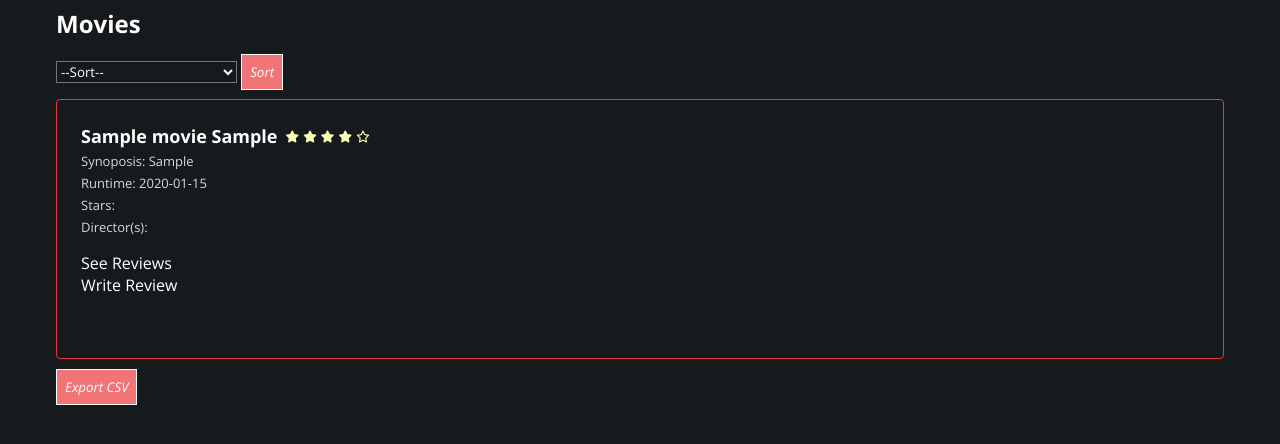
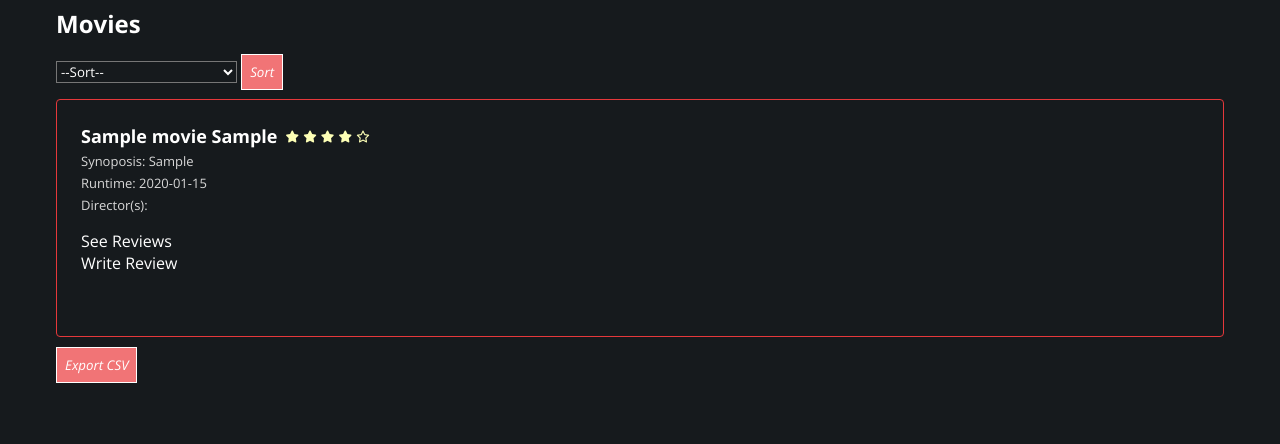
Before and after one commit to supriyasavaram/mcu, a Django app: page /movies in a window 1280 px wide. Shown: the part 166-610 px from the top of the page. Run offline with Django 3.2, Linux system fonts and the light colour scheme; data comes from the database, SQL or seed files in the repository; tables that the repository leaves empty hold one stand-in row (values such as "Sample post"); parts of the project's set-up code (start-up, migrations or seed data) failed here and were passed over; some libraries are stand-ins or nearby versions.

Commit message:
small small fix

```diff
--- a/mcu_site/templates/movies.html
+++ b/mcu_site/templates/movies.html
@@ -51,10 +51,10 @@
         <div class="runtime">
             Runtime: {{ movie.runtime }}
         </div>
-        <div class="actors">
+        {% comment %} <div class="actors">
             Stars:
             {{ movie.actors.all |join:", " }}
-        </div>
+        </div> {% endcomment %}
         <div class="directors">
             Director(s): {{ movie.directors.all |join:", " }}
         </div>
```
